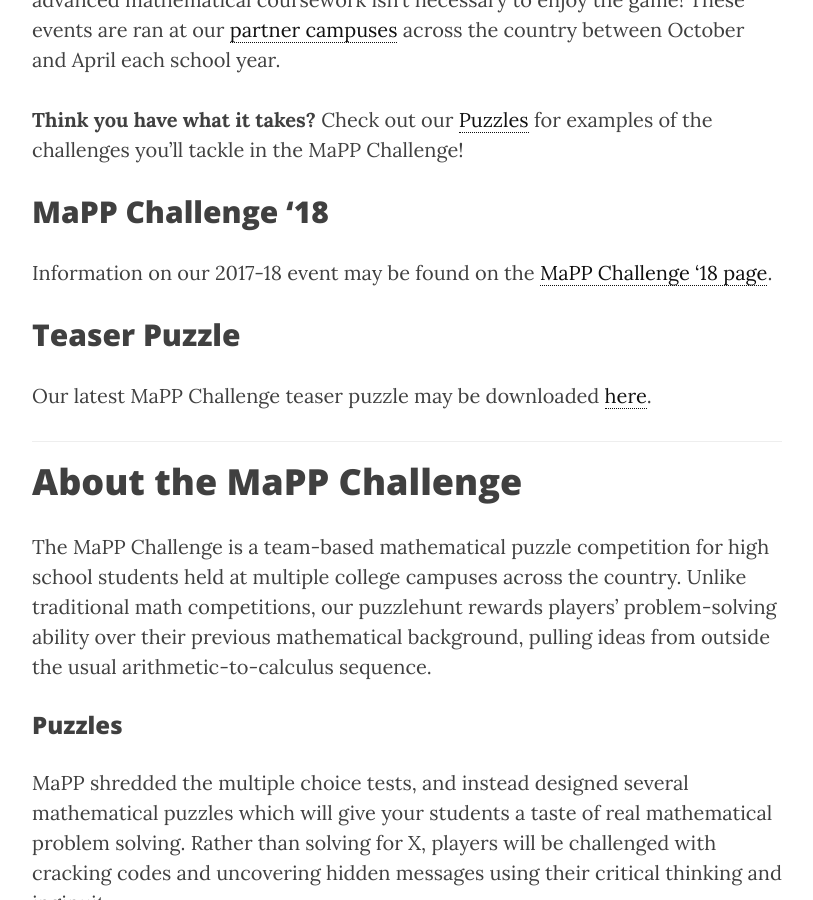
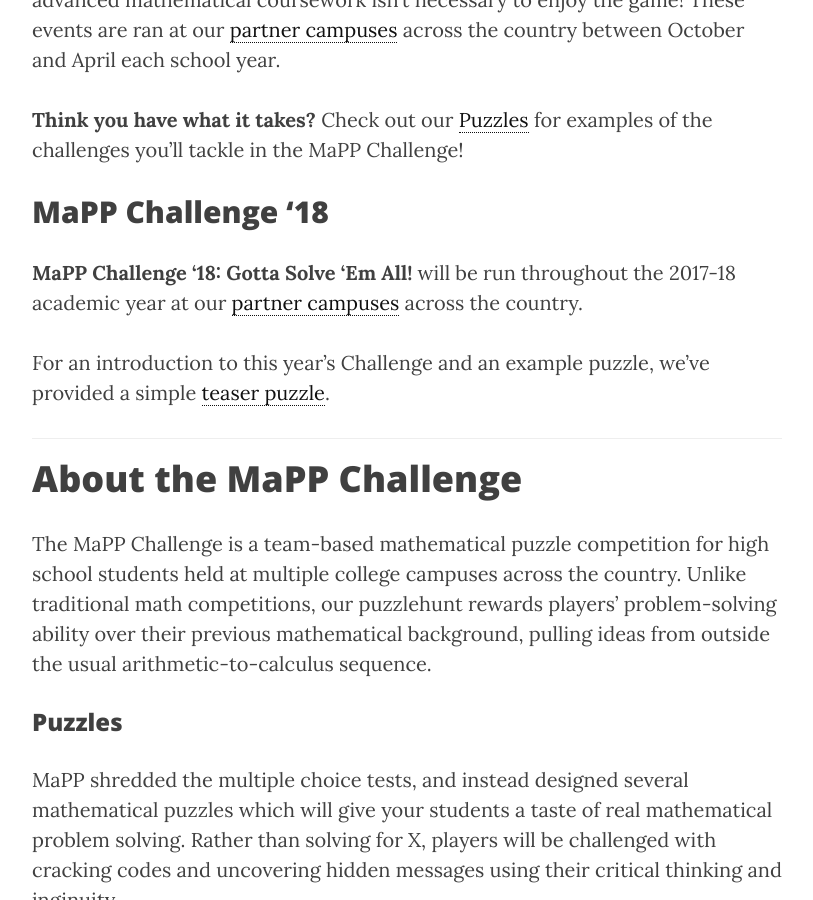
Before and after one commit to MaPPmath/mappmath.github.io, a Jekyll site: the page built from pages/challenge/index.md, in a window 1280 px wide and 900 px high, scrolled down 698 px. Shown: the whole window, without its empty margins (233-1046 px from the left). Built offline with Jekyll 4.4.1, drawn with Linux system fonts in a browser that asks for light colours; nearby versions of some CDN libraries.

Commit message:
focus on challenge webpage, don't need challenge18 special page

```diff
--- a/pages/challenge/index.md
+++ b/pages/challenge/index.md
@@ -19,13 +19,12 @@ examples of the challenges you'll tackle in the MaPP Challenge!
 
 ## MaPP Challenge '18
 
-Information on our 2017-18 event may be found on the
-[MaPP Challenge '18 page](/programs/challenge/18/).
+**MaPP Challenge '18: Gotta Solve 'Em All!** will be run throughout the
+2017-18 academic year at our [partner campuses](/campuses/) across the country.
 
-## Teaser Puzzle
-
-Our latest MaPP Challenge teaser puzzle may be downloaded
-[here](/puzzles/mapp-challenge-18-teaser-puzzle.pdf).
+For an introduction to this year's Challenge and an example puzzle,
+we've provided a simple
+[teaser puzzle](/puzzles/mapp-challenge-18-teaser-puzzle.pdf).
 
 ---
 
```
Also changed, not shown: pages/challenge/18.md (+0 -11 lines).
